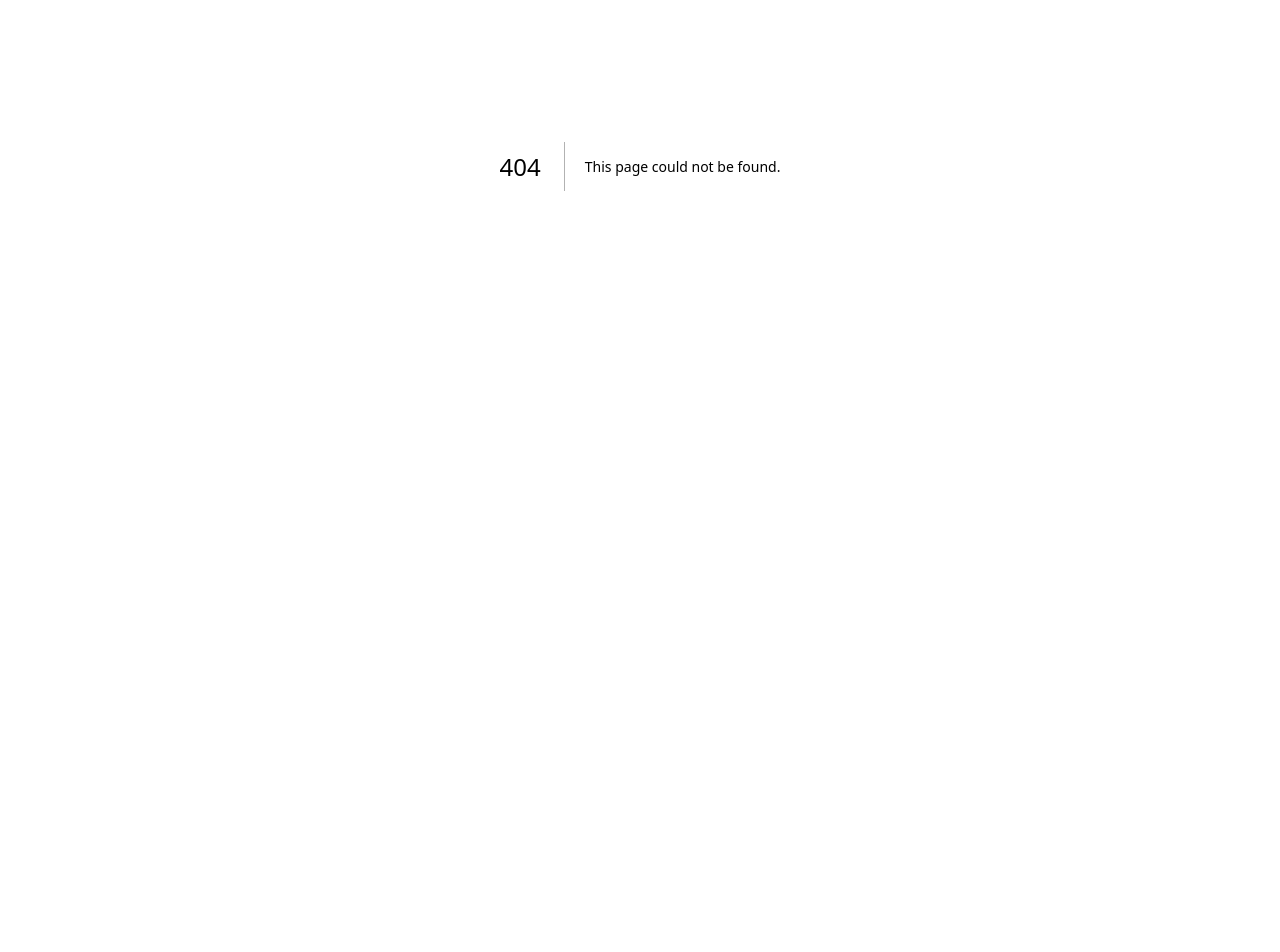
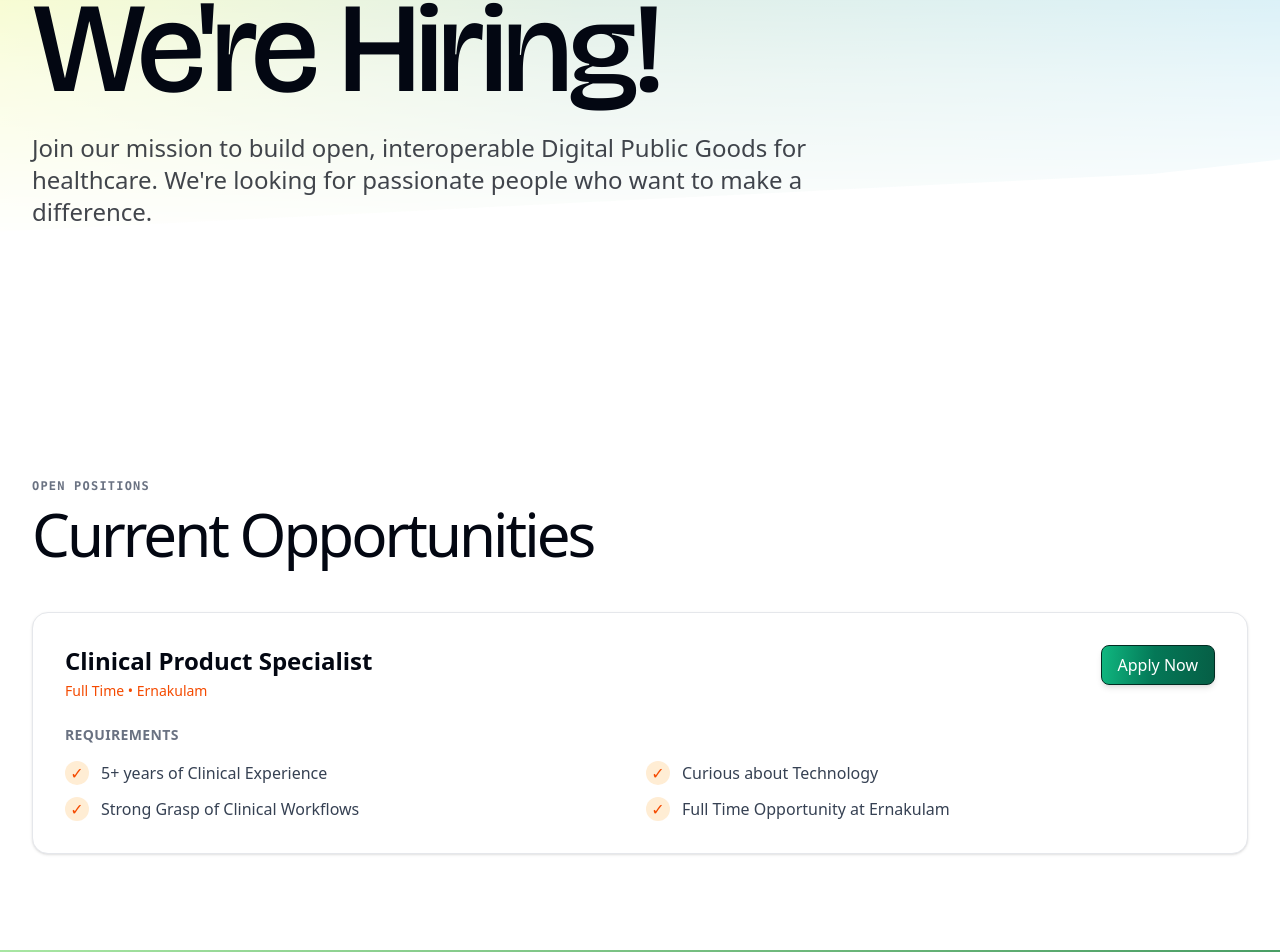
Before and after one commit to ohcnetwork/landing, a Next.js app: page /careers in a window 1280 px wide. Before the commit this address had no page. Shown: the part 234-1186 px from the top of the page. Before the commit the page ends 800 px from the top, so only its background shows below. Built offline with nearby package versions, Linux system fonts and the light colour scheme; a web font is replaced by a local one.

Commit message:
Add /careers page with Clinical Product Specialist position

```diff
--- /dev/null
+++ b/src/app/careers/page.tsx
@@ -0,0 +1,106 @@
+import { Button } from '@/components/button'
+import { Container } from '@/components/container'
+import { Footer } from '@/components/footer'
+import { Navbar } from '@/components/navbar'
+import { Heading, Subheading } from '@/components/text'
+import { TopGradient } from '@/components/TopGradient'
+import type { Metadata } from 'next'
+
+export const metadata: Metadata = {
+  title: 'Careers — Join Open Healthcare Network',
+  description:
+    'Join the Open Healthcare Network team. We are hiring a Clinical Product Specialist with 5+ years of clinical experience.',
+}
+
+function Hero() {
+  return (
+    <div className="relative">
+      <TopGradient />
+      <Container className="relative">
+        <Navbar />
+        <div className="pt-16 pb-24 sm:pt-24 sm:pb-32 md:pt-32 md:pb-38">
+          <h1 className="font-display text-6xl/[0.9] font-medium tracking-tight text-balance text-gray-950 sm:text-8xl/[0.8] md:text-9xl/[0.8]">
+            We&apos;re Hiring!
+          </h1>
+          <p className="mt-8 max-w-4xl text-xl/7 font-medium text-gray-950/75 sm:text-2xl/8">
+            Join our mission to build open, interoperable Digital Public Goods
+            for healthcare. We&apos;re looking for passionate people who want to
+            make a difference.
+          </p>
+        </div>
+      </Container>
+    </div>
+  )
+}
+
+function OpenPositions() {
+  return (
+    <Container className="py-24">
+      <Subheading>Open Positions</Subheading>
+      <Heading as="h2" className="mt-2 max-w-4xl">
+        Current Opportunities
+      </Heading>
+
+      <div className="mt-12 grid gap-8">
+        {/* Clinical Product Specialist */}
+        <div className="rounded-2xl border border-gray-200 bg-white p-8 shadow-sm">
+          <div className="flex flex-col gap-6 sm:flex-row sm:items-start sm:justify-between">
+            <div>
+              <h3 className="text-2xl font-semibold text-gray-950">
+                Clinical Product Specialist
+              </h3>
+              <p className="mt-1 text-sm font-medium text-orange-600">
+                Full Time • Ernakulam
+              </p>
+            </div>
+            <Button href="https://docs.google.com/forms/d/e/1FAIpQLSeTYHY__qriRP0j5_-e3rX7GFXIkT8UGLl3vhLHr4QIupYRmQ/viewform">
+              Apply Now
+            </Button>
+          </div>
+
+          <div className="mt-6">
+            <h4 className="text-sm font-semibold uppercase tracking-wide text-gray-500">
+              Requirements
+            </h4>
+            <ul className="mt-4 grid gap-3 sm:grid-cols-2">
+              <li className="flex items-center gap-3 text-gray-700">
+                <span className="flex h-6 w-6 shrink-0 items-center justify-center rounded-full bg-orange-100 text-orange-600">
+                  ✓
+                </span>
+                5+ years of Clinical Experience
+              </li>
+              <li className="flex items-center gap-3 text-gray-700">
+                <span className="flex h-6 w-6 shrink-0 items-center justify-center rounded-full bg-orange-100 text-orange-600">
+                  ✓
+                </span>
+                Curious about Technology
+              </li>
+              <li className="flex items-center gap-3 text-gray-700">
+                <span className="flex h-6 w-6 shrink-0 items-center justify-center rounded-full bg-orange-100 text-orange-600">
+                  ✓
+                </span>
+                Strong Grasp of Clinical Workflows
+              </li>
+              <li className="flex items-center gap-3 text-gray-700">
+                <span className="flex h-6 w-6 shrink-0 items-center justify-center rounded-full bg-orange-100 text-orange-600">
+                  ✓
+                </span>
+                Full Time Opportunity at Ernakulam
+              </li>
+            </ul>
+          </div>
+        </div>
+      </div>
+    </Container>
+  )
+}
+
+export default function Careers() {
+  return (
+    <main className="overflow-hidden">
+      <Hero />
+      <OpenPositions />
+      <Footer />
+    </main>
+  )
+}
```
